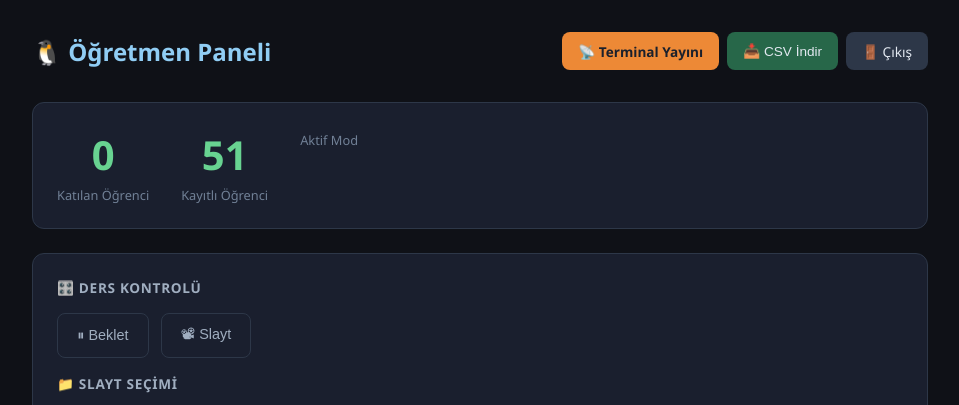
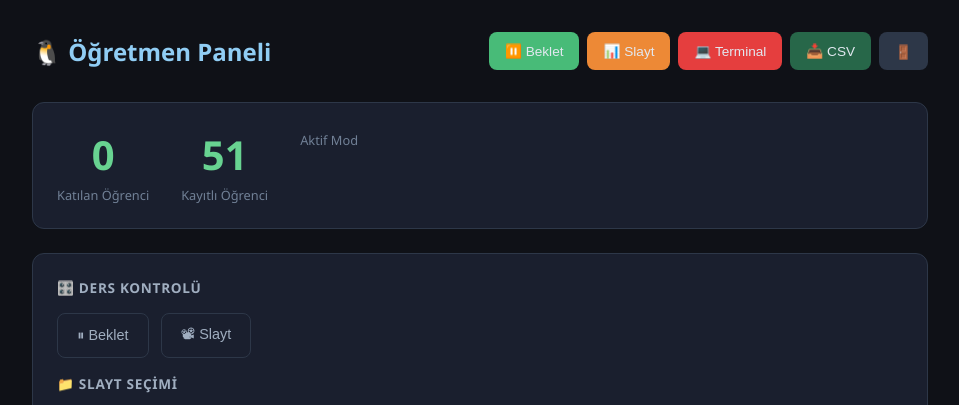
Before and after one commit to bekiragirgun/enroll, a Python web app: template templates/ogretmen.html in a window 1280 px wide. Shown: the top 405 px of the page, without its empty margins (160-1119 px from the left). Run offline with Jinja, Linux system fonts and the light colour scheme; the template is opened without the code that fills it, so the values that code supplies are empty.

Commit message:
Özellik: Öğretmen paneline mod butonları eklendi
- Beklet, Slayt, Terminal modu butonları
- Öğrenci terminalini açma özelliği
- Basit mod değiştirme sistemi

```diff
--- a/templates/ogretmen.html
+++ b/templates/ogretmen.html
@@ -34,9 +34,11 @@
       <div class="tarih">{{ tarih }}</div>
     </div>
     <div style="display:flex;gap:0.5rem;">
-      <a href="/teacher/terminal" class="btn-kucuk" style="text-decoration:none;color:#1a202c;background:#ed8936;border-color:#dd6b20;font-weight:700;">📡 Terminal Yayını</a>
-      <button class="btn-kucuk yeşil" onclick="csvIndir()">📥 CSV İndir</button>
-      <a href="/teacher/logout" class="btn-kucuk" style="text-decoration:none;color:inherit;">🚪 Çıkış</a>
+      <button onclick="bekletModu()" class="btn-kucuk" style="background:#48bb78;">⏸️ Beklet</button>
+      <button onclick="slaytModu()" class="btn-kucuk" style="background:#ed8936;">📊 Slayt</button>
+      <button onclick="terminalModu()" class="btn-kucuk" style="background:#e53e3e;">💻 Terminal</button>
+      <button class="btn-kucuk yeşil" onclick="csvIndir()">📥 CSV</button>
+      <a href="/teacher/logout" class="btn-kucuk" style="text-decoration:none;color:inherit;">🚪</a>
     </div>
   </div>
 
```
Also changed, not shown: app.py (+4 -4 lines).
